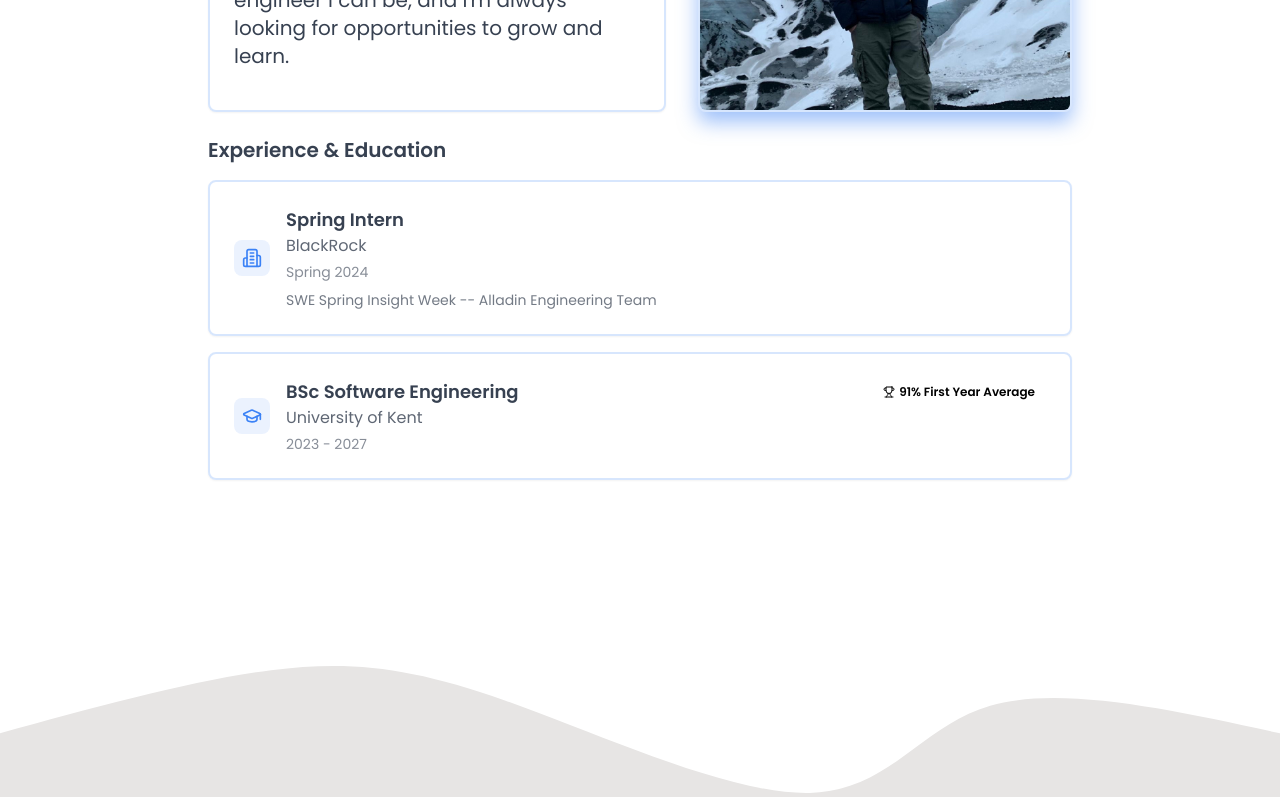
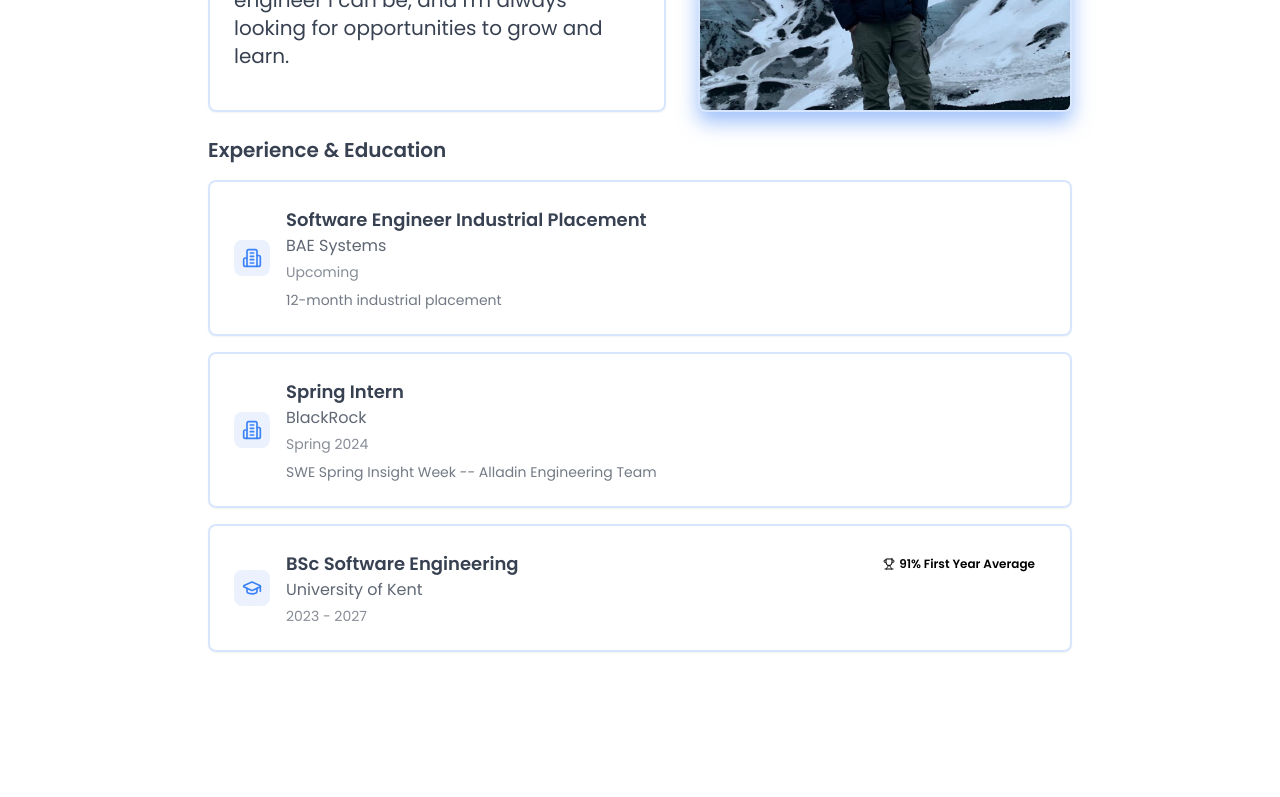
Before and after one commit to Isaac-Miless/portfolio, a React (Create React App) app: page / in a window 1280 px wide. Shown: the part 1499-2296 px from the top of the page. Built offline with nearby package versions, Linux system fonts and the light colour scheme.

Commit message:
Actually I think it's fine

```diff
--- a/src/components/about-me/AboutMeText.jsx
+++ b/src/components/about-me/AboutMeText.jsx
@@ -5,14 +5,14 @@ import Iceland from "../../assets/iceland.png"
 
 function AboutMeText() {
   const experiences = [
-    // {
-    //   title: "Software Engineer Industrial Placement",
-    //   company: "BAE Systems",
-    //   icon: <Building2 className="w-5 h-5 text-primary" />,
-    //   date: "Upcoming",
-    //   type: "work",
-    //   description: "12-month industrial placement",
-    // },
+    {
+      title: "Software Engineer Industrial Placement",
+      company: "BAE Systems",
+      icon: <Building2 className="w-5 h-5 text-primary" />,
+      date: "Upcoming",
+      type: "work",
+      description: "12-month industrial placement",
+    },
     {
       title: "Spring Intern",
       company: "BlackRock",
```
